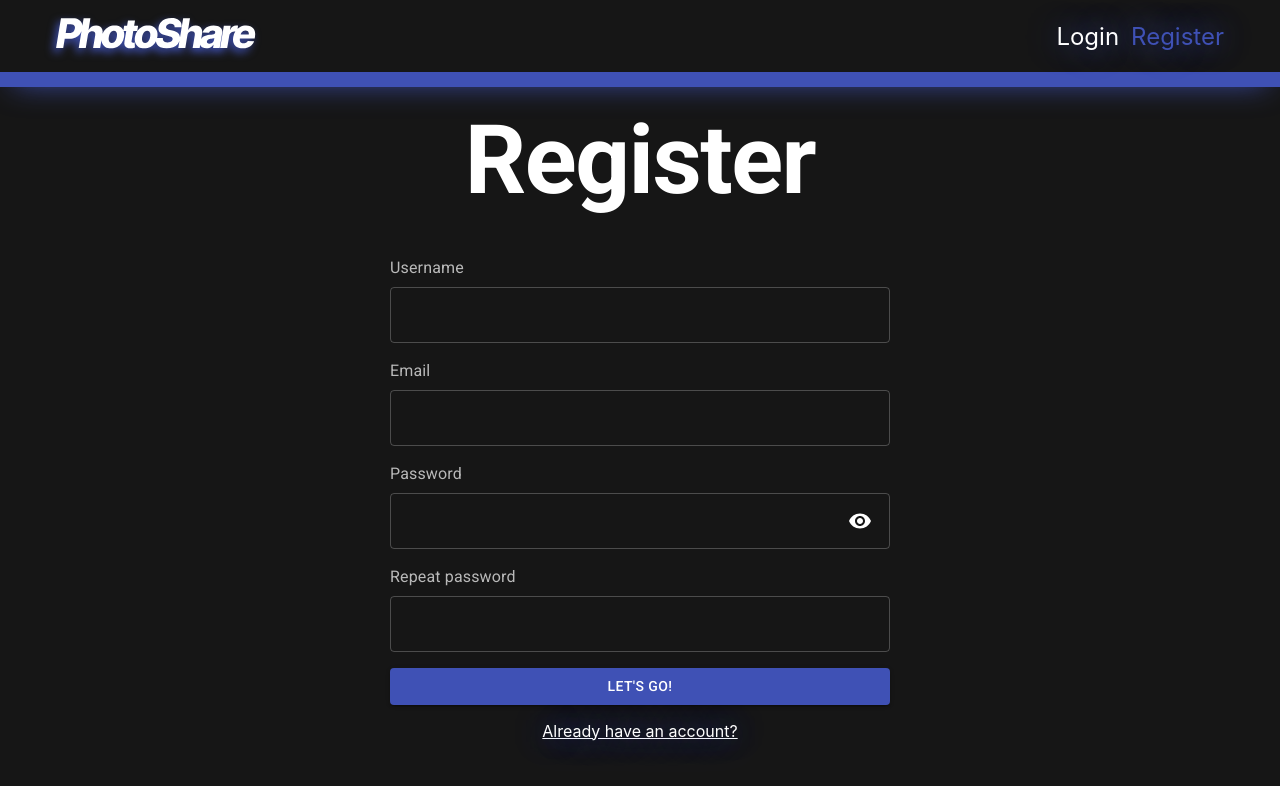
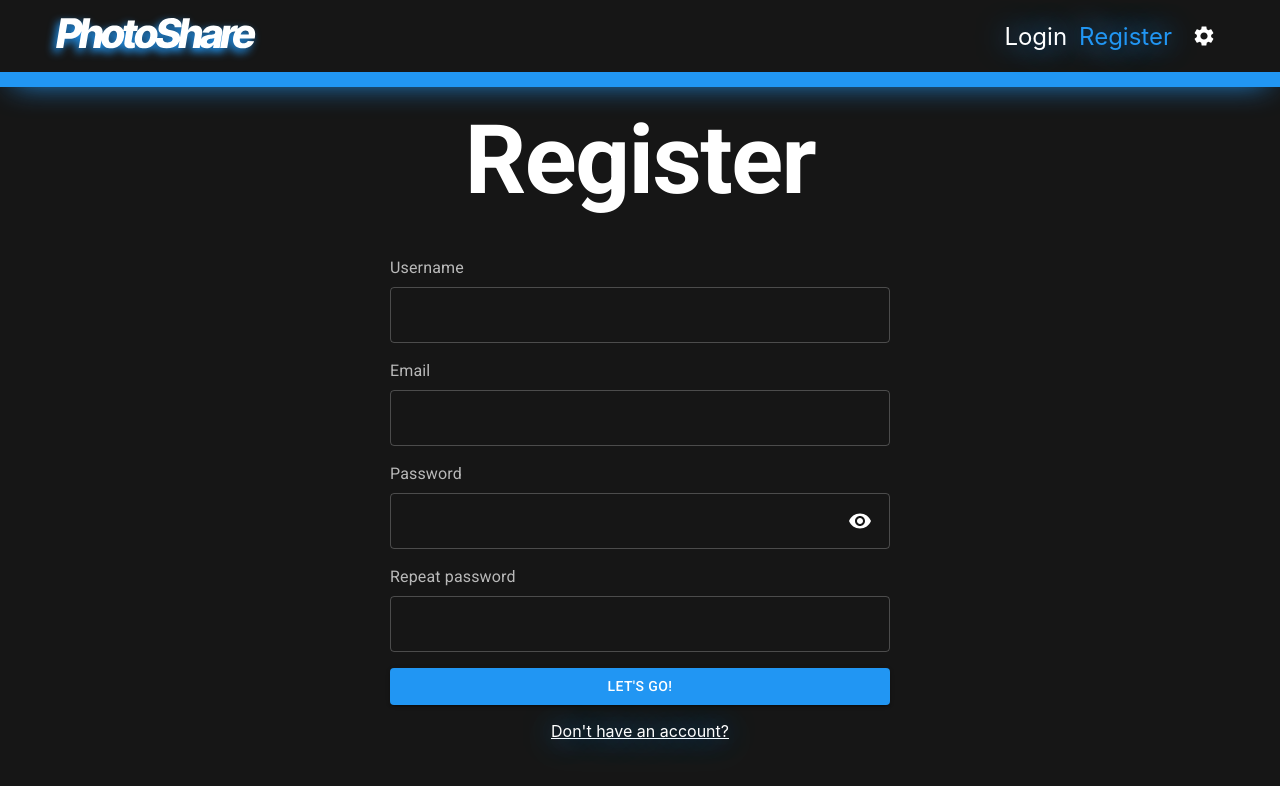
Before and after one commit to gamabuntafrog/PhotoShare, a React (Create React App) app: page /register in a window 1280 px wide. Shown: the top 786 px of the page. Built offline with nearby package versions, Linux system fonts and the light colour scheme.

Commit message:
updated hook and added localization to Register

```diff
--- a/src/ThemeAppWrapper.tsx
+++ b/src/ThemeAppWrapper.tsx
@@ -81,13 +81,13 @@ export default function ThemeAppWrapper() {
                 palette: {
                     mode,
                     primary: {
-                        ...getPrimaryTheme(primaryColor, isLoggedIn),
+                        ...getPrimaryTheme(primaryColor),
                         standard: mode === 'dark' ? 'white' : 'black',
                         standardReversed: mode === 'dark' ? 'black' : 'white',
                     },
                     background: {
-                        default: mode === 'dark' ? '#161616' : '#ededed',
-                        paper: mode === 'dark' ? '#242424' : 'whitesmoke'
+                        default: mode === 'dark' ? '#161616' : '#D3D3D3',
+                        paper: mode === 'dark' ? '#242424' : '#D3D3D3'
                     },
                     text: {
                         standard: mode === 'dark' ? 'white' : 'black',
--- a/src/components/Header/HeaderComponents/DesktopHeaderNavigation.tsx
+++ b/src/components/Header/HeaderComponents/DesktopHeaderNavigation.tsx
@@ -1,6 +1,6 @@
 import {ICurrentUser} from "../../../types/user";
 import useSx from "../../../hooks/useSx";
-import headerStyles, {StyledHeaderNavLink} from "../headerStyles";
+import headerStyles, {StyledHeaderNavLink, StyledMenuNavLink} from "../headerStyles";
 import {Box, Button, IconButton} from "@mui/material";
 import {NavLink} from "react-router-dom";
 import AddBoxIcon from "@mui/icons-material/AddBox";
@@ -8,6 +8,7 @@ import NotificationsIcon from "@mui/icons-material/Notifications";
 import SettingsIcon from "@mui/icons-material/Settings";
 import React from "react";
 import {useTranslation} from "react-i18next";
+import useShortTranslation from "../../../hooks/useShortTranslation";
 
 interface IDesktopHeaderNavigationProps {
     user: ICurrentUser | null,
@@ -21,7 +22,7 @@ export default function DesktopHeaderNavigation({user, isLoggedIn, exitFromAccou
 
     const {username, _id: currentUserId} = user || {}
 
-    const {t} = useTranslation();
+    const t = useShortTranslation('Header');
 
     return (
         <Box
@@ -79,13 +80,18 @@ export default function DesktopHeaderNavigation({user, isLoggedIn, exitFromAccou
                             color='error'
                             onClick={exitFromAccount}
                         >
-                            {t('Header.exitButton')}
+                            {t('exitButton')}
                         </Button>
                     </>
                     :
                     <>
-                        <StyledHeaderNavLink to='/'>Login</StyledHeaderNavLink>
-                        <StyledHeaderNavLink to='/register'>Register</StyledHeaderNavLink>
+                        <StyledHeaderNavLink to='/'>{t('loginLink')}</StyledHeaderNavLink>
+                        <StyledHeaderNavLink to='/register'>{t('registerLink')}</StyledHeaderNavLink>
+                        <StyledHeaderNavLink to='/settings'>
+                            <IconButton sx={{color: 'currentColor'}}>
+                                <SettingsIcon/>
+                            </IconButton>
+                        </StyledHeaderNavLink>
                     </>
             }
         </Box>
--- a/src/components/Login/Login.tsx
+++ b/src/components/Login/Login.tsx
@@ -68,6 +68,7 @@ export default function Login() {
 
     const emailLabel = emailError?.message ? t(emailError.message) : t('emailLabel')
     const passwordLabel = passwordError?.message ? t(passwordError.message) : t('passwordLabel')
+    const submitButtonText = isNotValidated ? t('loginButtonDisabled') : t('loginButton')
 
     return (
         <Box
@@ -127,7 +128,7 @@ export default function Login() {
                         disabled={isNotValidated}
                         sx={styles.signInButton}
                     >
-                        {isNotValidated ? t('loginButtonDisabled') : t('loginButton')}
+                        {submitButtonText}
                     </Button>
                     <StyledHeaderNavLink style={styles.signUpLink} to='/register'>
                         {t('hasNotUserAccount')}
--- a/src/components/Register/Register.tsx
+++ b/src/components/Register/Register.tsx
@@ -21,6 +21,7 @@ import {useState} from "react";
 import useSx from "../../hooks/useSx";
 import registerStyles from "./registerStyles";
 import {StyledHeaderNavLink} from "../Header/headerStyles";
+import useShortTranslation from "../../hooks/useShortTranslation";
 
 interface IFormData {
     username: string,
@@ -38,18 +39,18 @@ enum htmlInputId {
 
 
 export default function Register() {
-    const {authError} = useAppSelector(state => state.userReducer.errors)
     const {register, setValue, handleSubmit, formState: {errors}} = useForm<IFormData>({
         resolver: yupResolver(registerValidationSchema),
         mode: 'all'
     });
+
     const {
         username: usernameError,
         email: emailError,
         password: passwordError,
         repeatPassword: repeatPasswordError
     } = errors
-    console.log(errors)
+    // console.log(errors)
     const dispatch = useAppDispatch()
 
 
@@ -68,11 +69,19 @@ export default function Register() {
 
     const styles = useSx(registerStyles)
 
+    const t = useShortTranslation('Register')
+
+    const emailLabel = emailError?.message ? t(emailError.message) : t('emailLabel')
+    const usernameLabel = usernameError?.message ? t(usernameError.message) : t('usernameLabel')
+    const passwordLabel = passwordError?.message ? t(passwordError.message) : t('passwordLabel')
+    const repeatPasswordLabel = repeatPasswordError?.message ? t(repeatPasswordError.message) : t('repeatPasswordLabel')
+    const submitButtonText = isNotValidated ? t('loginButtonDisabled') : t('loginButton')
+
     return (
         <Container
             sx={styles.container}
         >
-            <Typography sx={styles.title} variant='h1'>Register</Typography>
+            <Typography sx={styles.title} variant='h1'>{t('title')}</Typography>
             <FormGroup
                 onSubmit={onSubmit}
                 sx={styles.form}
@@ -81,7 +90,7 @@ export default function Register() {
                     sx={styles.label}
                     error={!!usernameError}
                     htmlFor={`${htmlInputId.username}`}>
-                    {usernameError?.message || 'Username'}
+                    {usernameLabel}
                 </InputLabel>
                 <OutlinedInput
                     id={`${htmlInputId.username}`}
@@ -95,7 +104,7 @@ export default function Register() {
                     error={!!emailError}
                     htmlFor={`${htmlInputId.email}`}
                 >
-                    {emailError?.message || 'Email'}
+                    {emailLabel}
                 </InputLabel>
                 <OutlinedInput
                     id={`${htmlInputId.email}`}
@@ -108,7 +117,7 @@ export default function Register() {
                     sx={styles.label}
                     error={!!passwordError}
                     htmlFor={`${htmlInputId.password}`}>
-                    {passwordError?.message || 'Password'}
+                    {passwordLabel}
                 </InputLabel>
                 <OutlinedInput
                     id={`${htmlInputId.password}`}
@@ -135,7 +144,7 @@ export default function Register() {
                     error={!!repeatPasswordError}
                     htmlFor={`${htmlInputId.repeatPassword}`}
                 >
-                    {repeatPasswordError?.message || 'Repeat password'}
+                    {repeatPasswordLabel}
                 </InputLabel>
                 <OutlinedInput
                     id={`${htmlInputId.repeatPassword}`}
@@ -150,10 +159,10 @@ export default function Register() {
                     onClick={onSubmit}
                     disabled={isNotValidated}
                 >
-                    {isNotValidated ? 'Fill in the fields' : 'Let\'s go!'}
+                    {submitButtonText}
                 </Button>
-                <StyledHeaderNavLink style={styles.signInLink} to='/login'>
-                    Already have an account?
+                <StyledHeaderNavLink style={styles.signInLink} to='/'>
+                    {t('hasUserAccount')}
                 </StyledHeaderNavLink>
             </FormGroup>
         </Container>
--- a/src/components/router.tsx
+++ b/src/components/router.tsx
@@ -85,7 +85,7 @@ const publicRouter = createBrowserRouter([
         ),
         children: [
             {
-                path: "",
+                index: true,
                 element: <Login/>
             },
             {
--- a/src/hooks/useShortTranslation.ts
+++ b/src/hooks/useShortTranslation.ts
@@ -1,9 +1,15 @@
 import {useTranslation} from "react-i18next";
 
 
-export default function useShortTranslation (main: string) {
+export default function useShortTranslation (componentNameKey: string | void = '') {
 
-    const {t: translate} = useTranslation()
+    const {t} = useTranslation()
 
-    return (key: string) => translate(`${main}.${key}`)
+    if (!componentNameKey) {
+        return (key: string) => t(key)
+    }
+
+    return (key: string) => t(`${componentNameKey}.${key}`)
+
+    // Example: Login.title
 }
--- a/src/utils/colors.ts
+++ b/src/utils/colors.ts
@@ -140,10 +140,7 @@ export const colorsArray = [
 ]
 
 
-export const getPrimaryTheme = (color: colorTypes, isLoggedIn: boolean) => {
-    if (!isLoggedIn) {
-        return indigo
-    }
+export const getPrimaryTheme = (color: colorTypes) => {
 
     switch (color) {
         case colorTypes.blue:
--- a/src/utils/language/languages/en.json
+++ b/src/utils/language/languages/en.json
@@ -30,9 +30,22 @@
     "Register": {
       "title": "Register",
       "emailLabel": "Email",
+      "usernameLabel": "Username",
+      "usernameRequired": "Username is required",
+      "usernameMinLengthError": "Min username length is {{MIN_USERNAME_LENGTH}} symbols",
+      "usernameMaxLengthError": "Max username length is {{MAX_USERNAME_LENGTH}} symbols",
       "passwordLabel": "Password",
+      "repeatPasswordLabel": "Repeat password",
+      "loginButtonDisabled": "Fill in the fields",
       "loginButton": "Let's go!",
-      "hasUserAccount": "Don't have an account?"
+      "hasUserAccount": "Don't have an account?",
+      "requiredEmail": "Email is a required",
+      "wrongEmail": "Wrong email",
+      "passwordIsRequired": "Password is required",
+      "passwordMinLengthError": "Min password length is {{MIN_PASSWORD_LENGTH}} symbols",
+      "passwordMaxLengthError": "Max password length is {{MAX_PASSWORD_LENGTH}}",
+      "repeatPassword": "Repeat password",
+      "passwordsDoNotMatch": "Passwords don't match"
     }
   }
 }
--- a/src/utils/validationSchemas.ts
+++ b/src/utils/validationSchemas.ts
@@ -55,23 +55,23 @@ export const MAX_USERNAME_LENGTH = 20
 export const MIN_PASSWORD_LENGTH = 6
 export const MAX_PASSWORD_LENGTH = 50
 
-const passwordValidationSchema = yup.string().required('Login.passwordIsRequired').min(MIN_PASSWORD_LENGTH, `Login.passwordMinLengthError`)
-    .max(MAX_PASSWORD_LENGTH, `Login.passwordMaxLengthError`)
+const passwordValidationSchema = yup.string().required('passwordIsRequired').min(MIN_PASSWORD_LENGTH, `passwordMinLengthError`)
+    .max(MAX_PASSWORD_LENGTH, `passwordMaxLengthError`)
 
 export const loginValidationSchema = yup.object({
-    email: yup.string().required('Login.requiredEmail').email('Login.wrongEmail'),
+    email: yup.string().required('requiredEmail').email('wrongEmail'),
     password: passwordValidationSchema,
 }).required()
 
 
-const usernameValidationSchema = Yup.string().min(MIN_USERNAME_LENGTH, `Minimal length is ${MIN_USERNAME_LENGTH} symbols`)
-    .max(MAX_USERNAME_LENGTH, `Max length is ${MAX_USERNAME_LENGTH} symbols`).required('Username is required')
+const usernameValidationSchema = Yup.string().min(MIN_USERNAME_LENGTH, `usernameMinLengthError`)
+    .max(MAX_USERNAME_LENGTH, `usernameMaxLengthError`).required('usernameRequired')
 
 export const registerValidationSchema = Yup.object({
     username: usernameValidationSchema,
-    email: Yup.string().required('Email is required').email('Wrong email'),
+    email: Yup.string().required('requiredEmail').email('wrongEmail'),
     password: passwordValidationSchema,
-    repeatPassword: Yup.string().required('You need to repeat password').oneOf([Yup.ref("password")], "Passwords do not match")
+    repeatPassword: Yup.string().required('repeatPassword').oneOf([Yup.ref("password")], "passwordsDoNotMatch")
 }).required()
 
 export const changeProfileValidationSchema = Yup.object({
```
Also changed, not shown: src/utils/language/languages/ua.json (+14 -1 lines).
